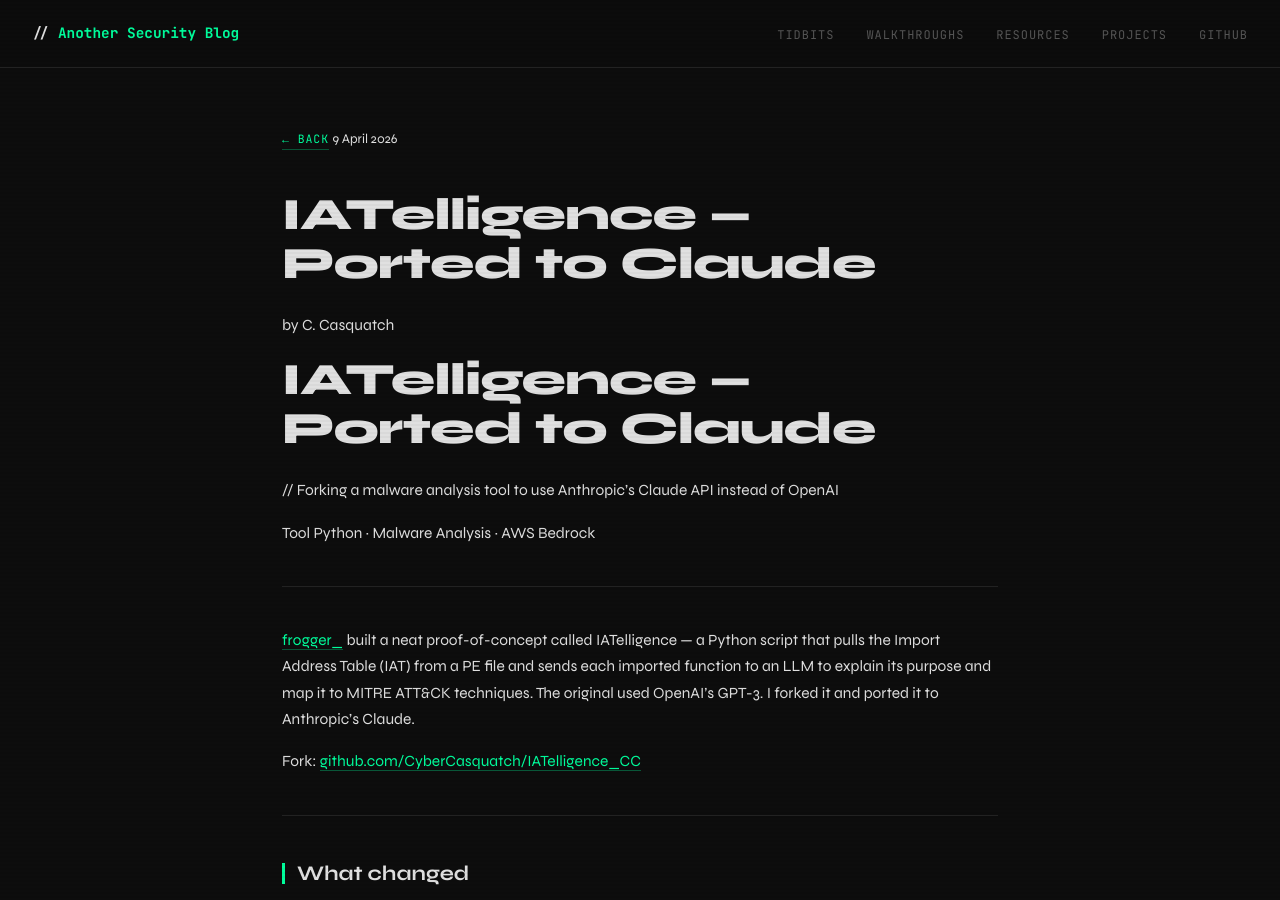
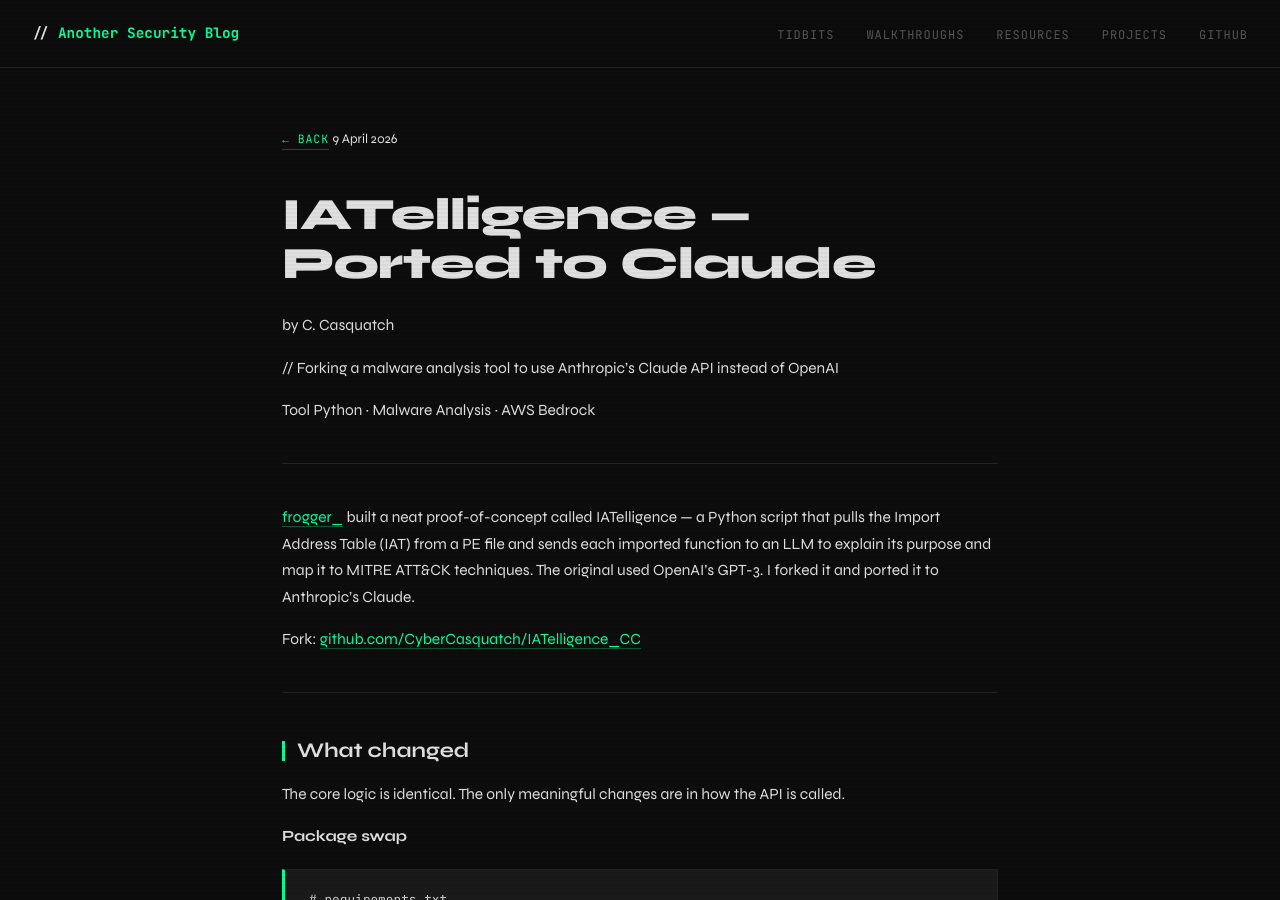
Before and after one commit to CyberCasquatch/cybercasquatch.github.io, a Jekyll site: the page built from _posts/Projects/2026-04-09-IAintelligence.md, in a window 1280 px wide and 900 px high. Built offline with Jekyll 4.4.1, drawn with Linux system fonts in a browser that asks for light colours.

Commit message:
Update 2026-04-09-IAintelligence.md

```diff
--- a/_posts/Projects/2026-04-09-IAintelligence.md
+++ b/_posts/Projects/2026-04-09-IAintelligence.md
@@ -7,8 +7,6 @@
 categories: Projects
 tags: [claude, malware analysis]
 ---
-
-# IATelligence — Ported to Claude
 
 // Forking a malware analysis tool to use Anthropic's Claude API instead of OpenAI
 
```
